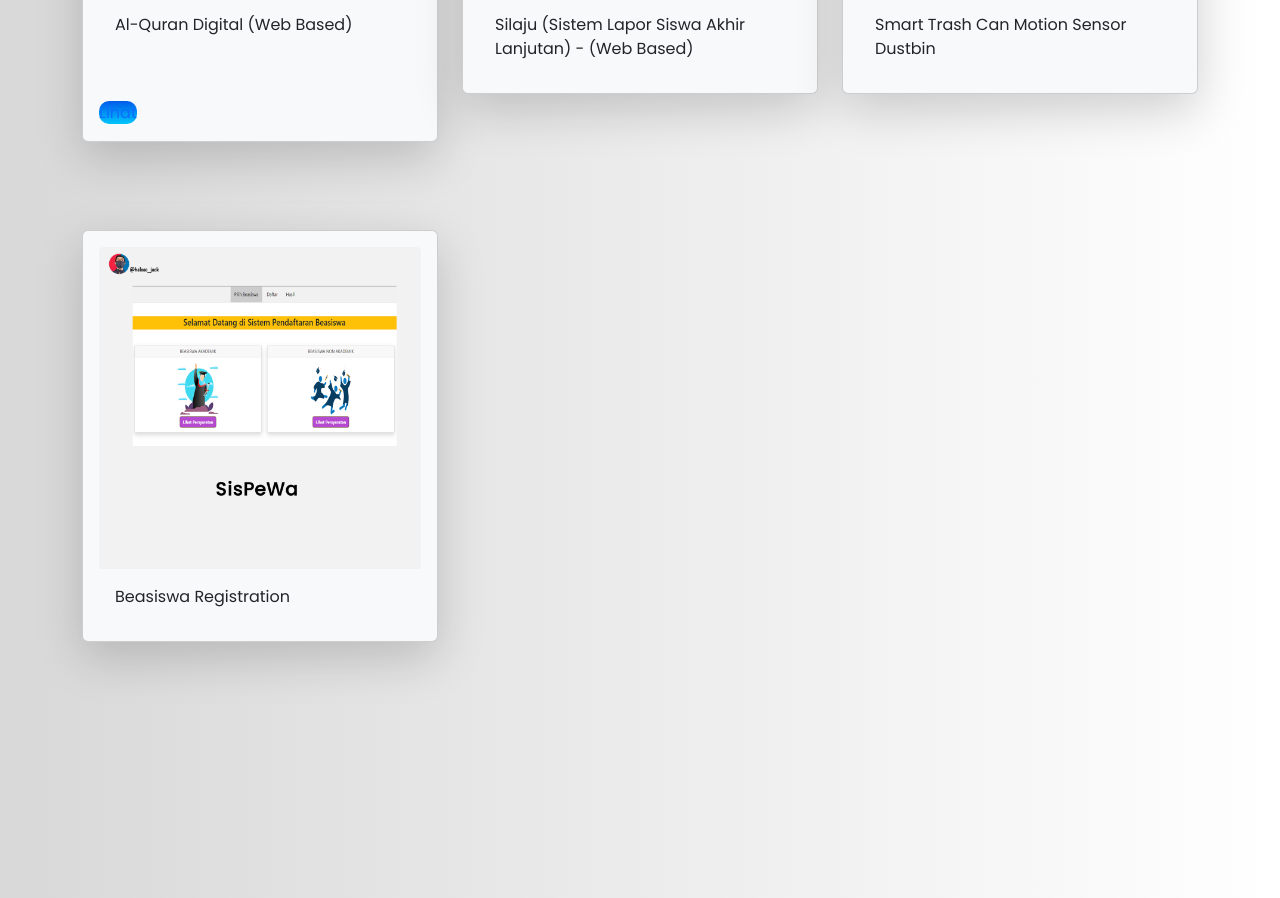
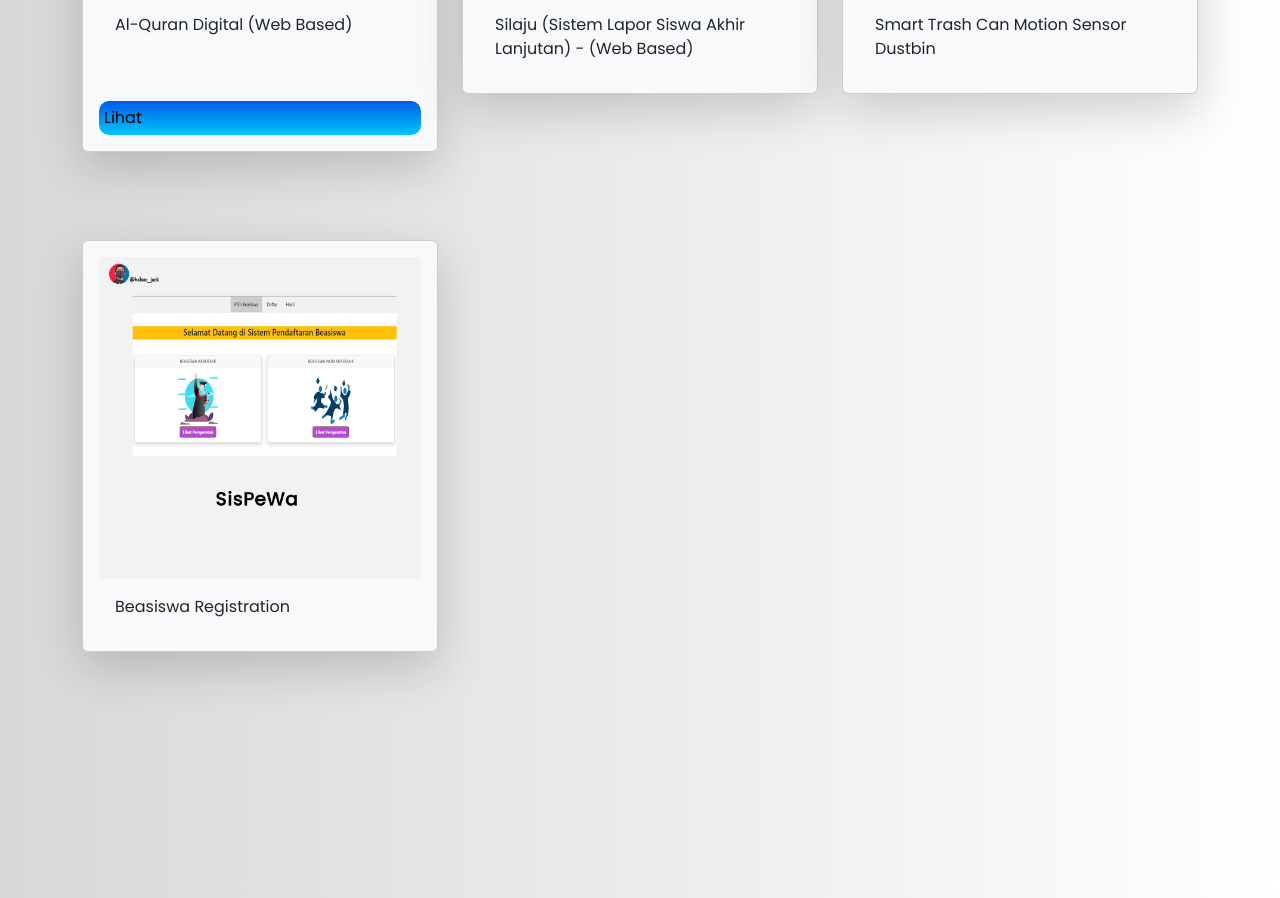
Before and after one commit to zakariadamasaputra/portfolio.github.io, a plain HTML site: page index.html in a window 1280 px wide. Shown: the part 2671-3569 px from the top of the page. Drawn offline with nearby package versions, Linux system fonts and the light colour scheme.

Commit message:
edit link 3

```diff
--- a/index.html
+++ b/index.html
@@ -231,7 +231,7 @@
                         <p class="card-text">Al-Quran Digital (Web Based)</p>
                     </div>
                     <div class="view app mt-5 float-end">
-                        <a class="view-app" target="_blank" href="https://quran.mitnuruliman.sch.id">Lihat</a>
+                        <a class="nav-link view-app" target="_blank" href="https://quran.mitnuruliman.sch.id">Lihat</a>
                     </div>
                 </div>
             </div>
```
